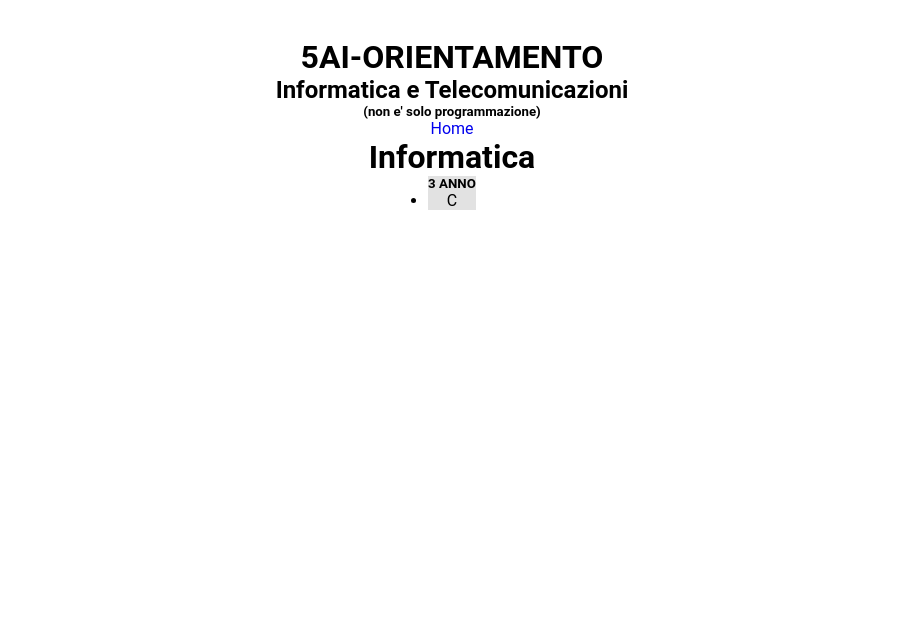
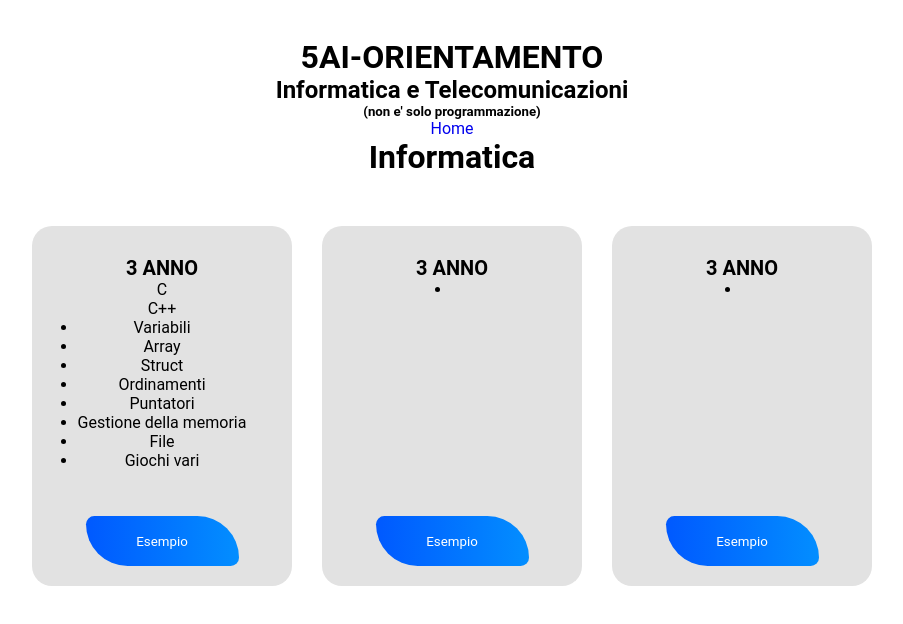
Before and after one commit to Mattepriaggg/orientamento5AI, a plain HTML site: page informatica.html in a window 1280 px wide. Shown: the whole page, without its empty margins (188-1091 px from the left). Drawn offline with Linux system fonts and the light colour scheme.

Commit message:
info primo

```diff
--- /dev/null
+++ b/informatica.css
@@ -0,0 +1,9 @@
+.cards {
+    display: flex;
+        flex-wrap: wrap;
+        gap: 30px;
+    margin: 50px 0;
+}
+    .card h5{
+        font-size: 20px;
+    }
--- a/informatica.html
+++ b/informatica.html
@@ -1,11 +1,11 @@
-<html lang="en">
+<html lang="it">
 
 <head>
     <meta charset="UTF-8">
     <meta name="viewport" content="width=device-width, initial-scale=1.0">
 
     <link rel="stylesheet" href="style.css">
-    <link rel="stylesheet" href="script.js">
+    <link rel="stylesheet" href="informatica.css">
     <title>Informatica</title>
 </head>
 
@@ -22,14 +22,43 @@
     </div>
     <h1>Informatica</h1>
 
-    <div class="card">
-        <div>
+    <div class="cards center">
+        <div class="card center-x">
             <h5>3 ANNO</h5>
             <ul>
-                <li>C</li>
+                <p>C</p>
+                <p>C++</p>
+                <li>Variabili</li>
+                <li>Array</li>
+                <li>Struct</li>
+                <li>Ordinamenti</li>
+                <li>Puntatori</li>
+                <li>Gestione della memoria</li>
+                <li>File</li>
+                <li>Giochi vari</li>
             </ul>
+            <button id="3Anno" class="btn_card card-btn">Esempio</button>
         </div>
+        <div class="card center-x">
+            <h5>3 ANNO</h5>
+            <ul>
+                <li></li>
+            </ul>
+
+            <button id="4Anno" class="btn_card card-btn">Esempio</button>
+        </div>
+        <div class="card center-x">
+            <h5>3 ANNO</h5>
+            <ul>
+                <li></li>
+            </ul>
+
+            <button id="5Anno" class="btn_card card-btn">Esempio</button>
+        </div>
+
     </div>
 </body>
 
+
+<script src=""></script>
 </html>
--- a/style.css
+++ b/style.css
@@ -26,6 +26,10 @@ header{
     justify-content: center;
     text-align: center;
     text-decoration: none;
+}
+.center-x{
+    display: flex;
+    align-items: center;
 }
 
 span {
@@ -69,9 +73,24 @@ a {
 }
 
 .card{
+    position: relative;
     display: flex;
     background-color: #E2E2E2;
+    min-width: 200px;
+    min-height: 300px;
+    border-radius: 20px;
+    padding: 30px;
+        flex-direction: column;
 }
+    .btn_card {
+        position: absolute;
+        bottom: 10px;
+        width: 100px;
+        height: 50px;
+        border-radius: 10px 50px 10px 50px;
+
+    }
+
 
 .cross {
     position: relative;
```
